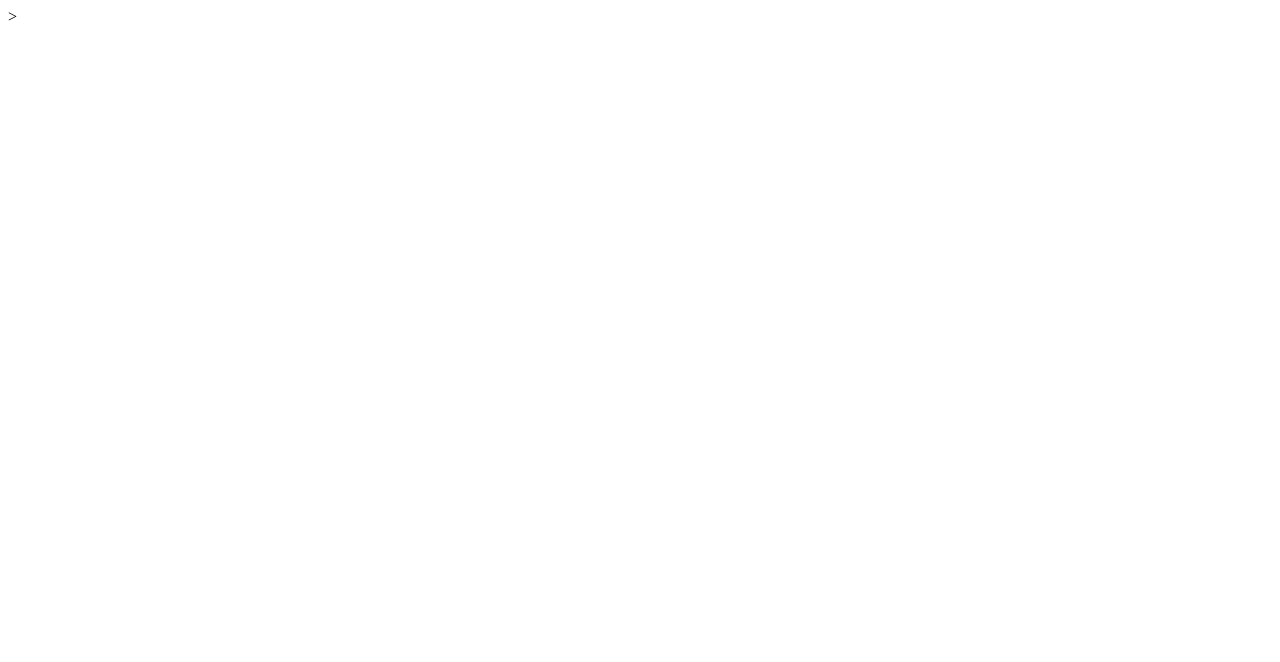
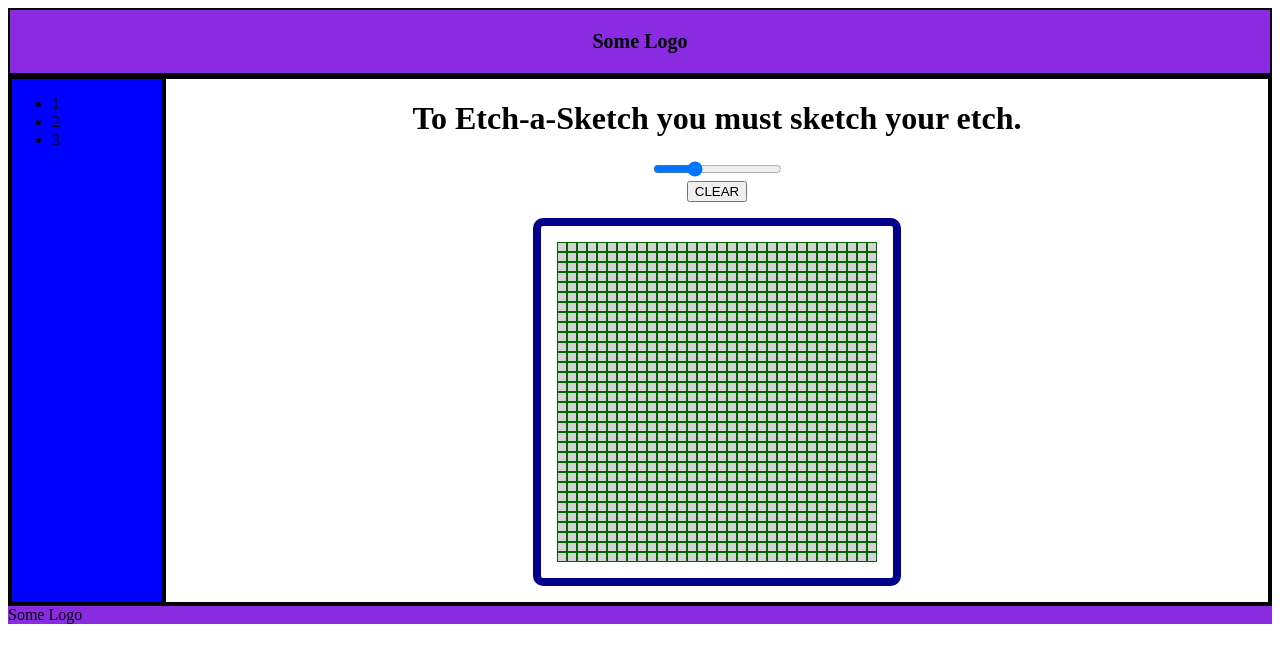
Before and after one commit to zedeloc/etch-a-sketch, a plain HTML site: page index.html in a window 1280 px wide. Drawn offline with Linux system fonts and the light colour scheme.

Commit message:
Create basic layout and functionality

```diff
--- a/index.html
+++ b/index.html
@@ -3,12 +3,33 @@
 <head>
     <meta charset="UTF-8">
     <meta name="viewport" content="width=device-width, initial-scale=1.0">
-    <title>Document</title>>
-    <link rel="stylesheet" href="style.css">
-    <script src="index.js" defer></script>
     <title>ETCH - A - SKETCH</title>
+    <link rel="stylesheet" href="./style.css">
+    <script src="./index.js" defer></script>
 </head>
 <body>
+    <div id="container">
+        <div id="header">Some Logo</div>
+        <div id="main-l2r">
+            <div id="options">
+                <ul>
+                    <li>1</li>
+                    <li>2</li>
+                    <li>3</li>
+                </ul>
+            </div>
+            <div id="main-t2b">
+                <h1>To Etch-a-Sketch you must sketch your etch.</h1>
+                <div class="slidecontainer">
+                    <input type="range" min="2" max="100" value="32" class="slider" id="myRange">
+                </div>
+                <button id="clear-all">CLEAR</button>
+                <div id="pixel-canvas"></div>
+            </div>
+            <div id="right-space"></div>
+        </div>
+        <div id="footer">Some Logo</div>
+    </div>
 
 </body>
 </html>
--- a/index.js
+++ b/index.js
@@ -0,0 +1,46 @@
+const pixelCanvas = document.querySelector("#pixel-canvas");
+const slider = document.querySelector(".slider");
+const button = document.querySelector("#clear-all");
+
+button.addEventListener('click', () => {
+    clearPixelGrid();
+})
+slider.addEventListener("input", () => {
+    createPixelGrid(slider.value)
+})
+
+
+function createPixelRow(pixelQty) {
+    let newRow = document.createElement("div");
+    newRow.setAttribute("class", "pixel-row");
+    for (let i = pixelQty; i > 0; i--){
+        let newPixel = document.createElement("div");
+        newPixel.setAttribute("class", "pixel");
+        newRow.append(newPixel);
+    }
+    pixelCanvas.append(newRow);
+}
+
+function createPixelGrid(num) {
+    clearPixelGrid()
+    for (let i = num; i > 0; i--) {
+        createPixelRow(num);
+    }
+    let pixels = document.querySelectorAll(".pixel")
+
+    pixels.forEach((pixel) => {
+            pixel.addEventListener("mouseover", () => {
+                pixel.classList.add("pixel-hov");
+            })
+        })
+}
+
+function clearPixelGrid() {
+    let allRows = document.querySelectorAll(".pixel-row");
+    let rowsToDelete = allRows.length;
+    for (let i = rowsToDelete; i > 0; i--) {
+        pixelCanvas.removeChild(pixelCanvas.lastChild);
+    }
+}
+
+createPixelGrid(32)
--- a/style.css
+++ b/style.css
@@ -0,0 +1,79 @@
+#container {
+    display: flex;
+    flex-direction: column;
+    justify-content: space-between;
+}
+
+#header {
+    background-color: blueviolet;
+    border: 2px solid black;
+    padding: 20px;
+    text-align: center;
+    font-size: 20px;
+    font-weight: bold;
+
+}
+
+#main-l2r {
+    display: flex;
+    flex-direction: row;
+    border: 2px solid black;
+
+}
+
+#options {
+    background-color: blue;
+    border: 2px solid black;
+    flex-shrink: 0;
+    width: 150px;
+
+}
+
+#main-t2b {
+    display: flex;
+    flex-direction: column;
+    border: 2px solid black;
+    align-items: center;
+    flex-grow: 1;
+
+
+
+}
+
+#pixel-canvas {
+    display: flex;
+    flex-direction: column;
+    justify-content: space-evenly;
+    border: 2px solid black;
+    padding: 16px;
+    border: 8px solid darkblue;
+    border-radius: 10px;
+    align-self: center;
+    flex-grow: 0;
+    margin: 16px;
+}
+
+
+
+.pixel-row {
+    display: flex;
+}
+
+.pixel {
+    min-width: 8px;
+    min-height: 8px;
+    background-color: lightgray;
+    border: 1px solid darkgreen;
+    /* flex-grow: 1; */
+}
+
+.pixel-hov {
+    background-color: darkgreen;
+    border-color: darkgray;
+}
+
+#footer {
+    margin-top: auto;
+    background-color: blueviolet;
+    justify-self: flex-end;
+}
```
